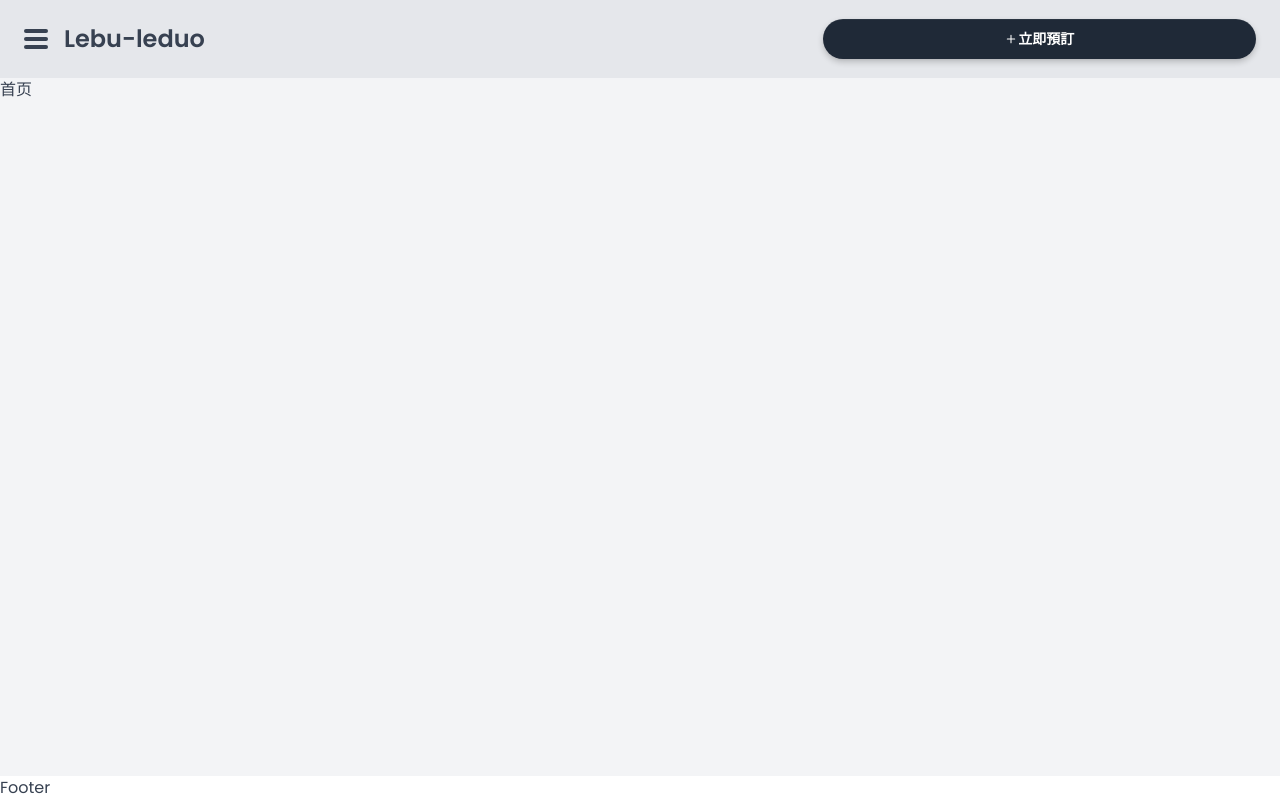
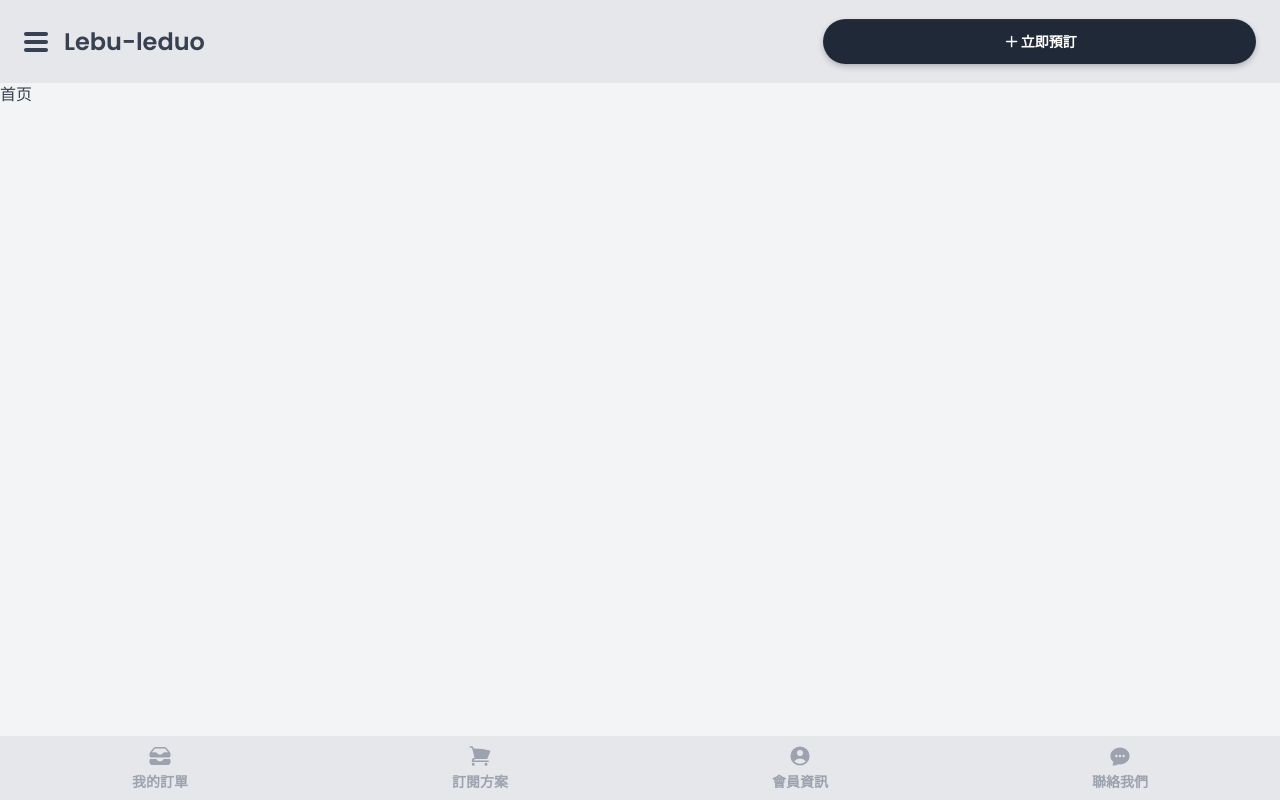
Before and after one commit to jacky1a2a3a4a/Lebuleduo, a React (Vite) app: page /home in a window 1280 px wide. Built offline with nearby package versions, Linux system fonts and the light colour scheme; a web font is replaced by a local one.

Commit message:
feat: add ListItem in Footer

```diff
--- a/src/styles/GlobalStyles.tsx
+++ b/src/styles/GlobalStyles.tsx
@@ -105,7 +105,7 @@ a {
 }
 
 /* 列表 */
-ol, ul {
+ol, ul, li {
   list-style: none;
 }
 
--- a/src/ui/Footer.jsx
+++ b/src/ui/Footer.jsx
@@ -1,5 +1,95 @@
+import styled from 'styled-components';
+import { NavLink } from 'react-router-dom';
+import {
+  HiInboxStack,
+  HiShoppingCart,
+  HiMiniUserCircle,
+  HiMiniChatBubbleOvalLeftEllipsis,
+} from 'react-icons/hi2';
+
+const ListItem = styled.li`
+  display: flex;
+  align-items: center;
+  justify-content: center;
+`;
+
+const FooterStyled = styled.footer`
+  background-color: var(--color-gray-200);
+
+  display: grid;
+  grid-template-columns: 1fr 1fr 1fr 1fr;
+  height: 64px;
+`;
+
+const FooterNavLink = styled(NavLink)`
+  color: var(--color-gray-400);
+
+  display: flex;
+  flex-direction: column;
+  align-items: center;
+  justify-content: center;
+
+  font-size: var(--font-size-sm);
+  font-weight: 600;
+
+  transition: color 0.2s ease;
+  &:hover {
+    color: var(--color-gray-600);
+  }
+`;
+
+const StyledIcon = styled.div`
+  width: 1.5rem;
+  height: 1.5rem;
+  flex-shrink: 0;
+  margin-bottom: 0.25rem;
+
+  & > svg {
+    width: 100%;
+    height: 100%;
+  }
+`;
+
 function Footer() {
-  return <footer>Footer</footer>;
+  return (
+    <FooterStyled>
+      <ListItem>
+        <FooterNavLink to="/">
+          <StyledIcon>
+            <HiInboxStack />
+          </StyledIcon>
+          <span>我的訂單</span>
+        </FooterNavLink>
+      </ListItem>
+
+      <ListItem>
+        <FooterNavLink to="/">
+          <StyledIcon>
+            <HiShoppingCart />
+          </StyledIcon>
+          <span>訂閱方案</span>
+        </FooterNavLink>
+      </ListItem>
+
+      <ListItem>
+        <FooterNavLink to="/">
+          <StyledIcon>
+            <HiMiniUserCircle />
+          </StyledIcon>
+          <span>會員資訊</span>
+        </FooterNavLink>
+      </ListItem>
+
+      <ListItem>
+        <FooterNavLink to="/">
+          <StyledIcon>
+            <HiMiniChatBubbleOvalLeftEllipsis />
+          </StyledIcon>
+          <span>聯絡我們</span>
+        </FooterNavLink>
+      </ListItem>
+    </FooterStyled>
+  );
 }
 
 export default Footer;
--- a/src/ui/Header.jsx
+++ b/src/ui/Header.jsx
@@ -70,6 +70,12 @@ const BurgerButton = styled.button`
   }
 `;
 
+const StyledIcon = styled(HiMiniPlus)`
+  width: 1.2rem;
+  height: 1.2rem;
+  flex-shrink: 0;
+`;
+
 const SubscribeButton = styled.button`
   background-color: var(--color-gray-800);
   color: var(--color-gray-0);
@@ -124,7 +130,7 @@ function Header() {
       </BurgerButton>
       <HeaderTitle onClick={() => navigate('/')}>Lebu-leduo</HeaderTitle>
       <SubscribeButton onClick={() => navigate('/subscribe')}>
-        <HiMiniPlus />
+        <StyledIcon />
         立即預訂
       </SubscribeButton>
       <Sidebar isOpen={isOpen} setIsOpen={setIsOpen} />
```
